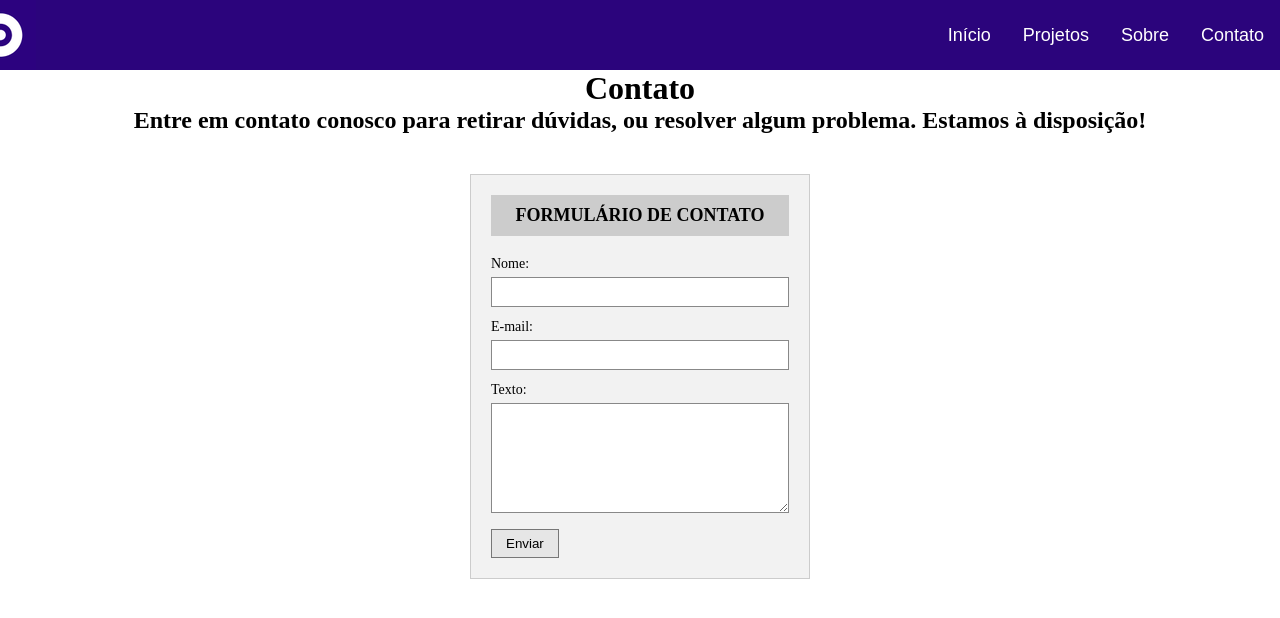
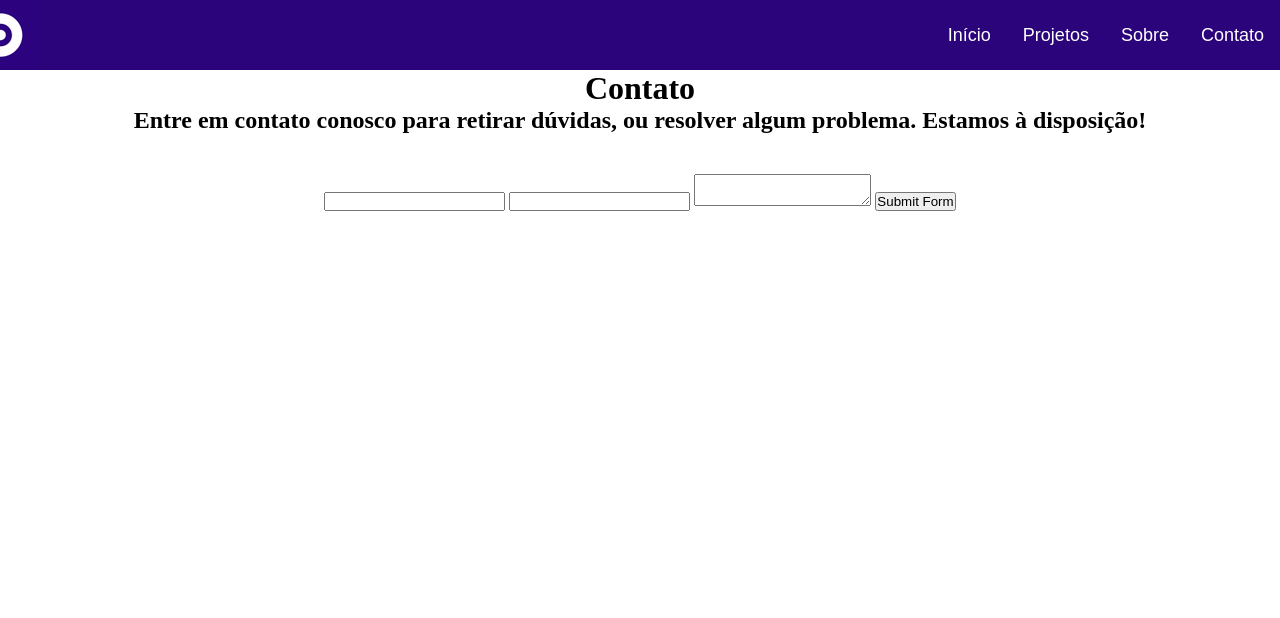
Before and after one commit to denagoinc/site, a plain HTML site: page contato.html in a window 1280 px wide. Drawn offline with Linux system fonts and the light colour scheme.

Commit message:
Update contato.html

```diff
--- a/contato.html
+++ b/contato.html
@@ -86,31 +86,13 @@
       <!-- FORMULÁRIO CENTRALIZADO + FUNCIONAL (WEB3FORMS) -->
       <div class="form-wrapper">
 
-        <form
-          action="https://api.web3forms.com/submit"
-          method="POST"
-          class="form-contato">
-
-          <div class="form-header">FORMULÁRIO DE CONTATO</div>
-
-          <!-- COLE SUA API KEY AQUI -->
-          <input type="hidden" name="access_key" value="cc33990e-d721-4b12-838c-20604f4f73ec">
-
-          <!-- Redirecionamento -->
-          <input type="hidden" name="redirect" value="https://denagoinc.github.io/site/obrigado.html">
-
-          <label for="nome">Nome:</label>
-          <input type="text" id="nome" name="name" required>
-
-          <label for="email">E-mail:</label>
-          <input type="email" id="email" name="email" required>
-
-          <label for="mensagem">Texto:</label>
-          <textarea id="mensagem" name="message" rows="6" required></textarea>
-
-          <button type="submit">Enviar</button>
-        </form>
-
+        <form action="https://api.web3forms.com/submit" method="POST">
+  <input type="hidden" name="access_key" value="cc33990e-d721-4b12-838c-20604f4f73ec">
+  <input type="text" name="name" required>
+  <input type="email" name="email" required>
+  <textarea name="message" required></textarea>
+  <button type="submit">Submit Form</button>
+</form>
       </div>
 
     </main>
```
